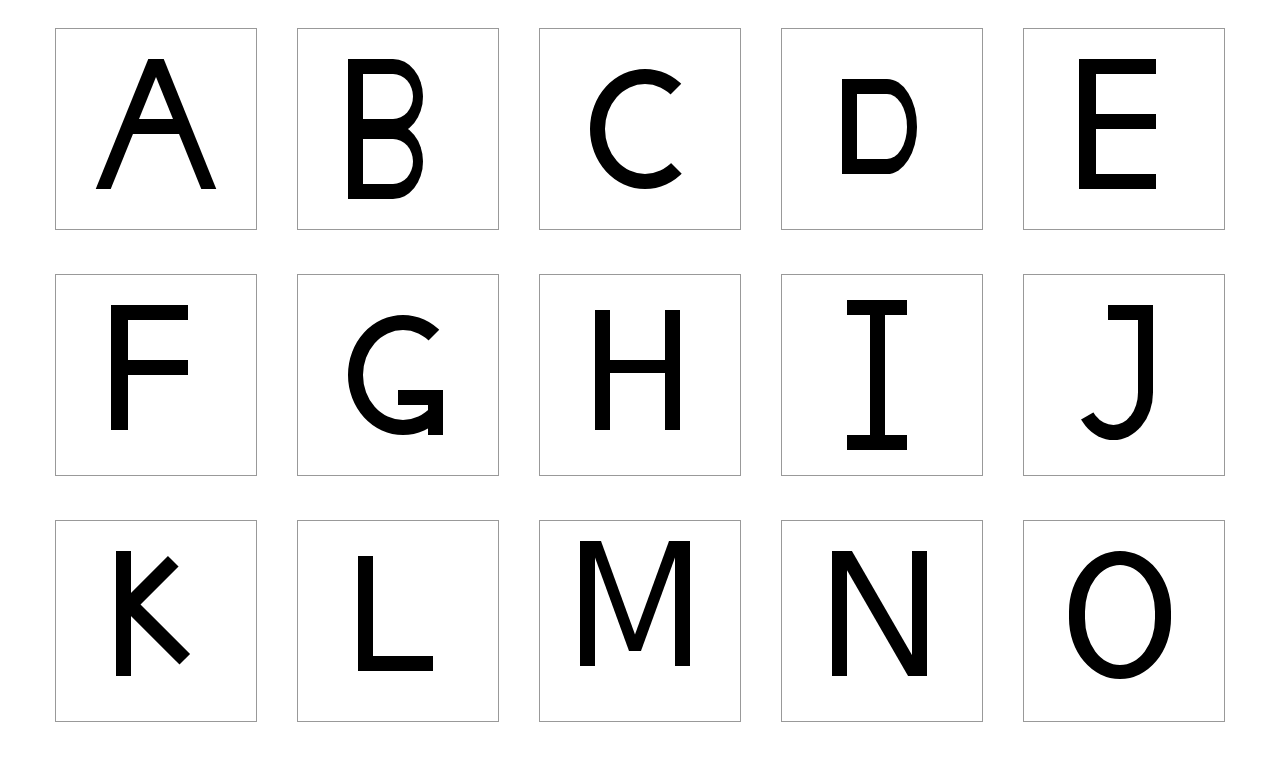
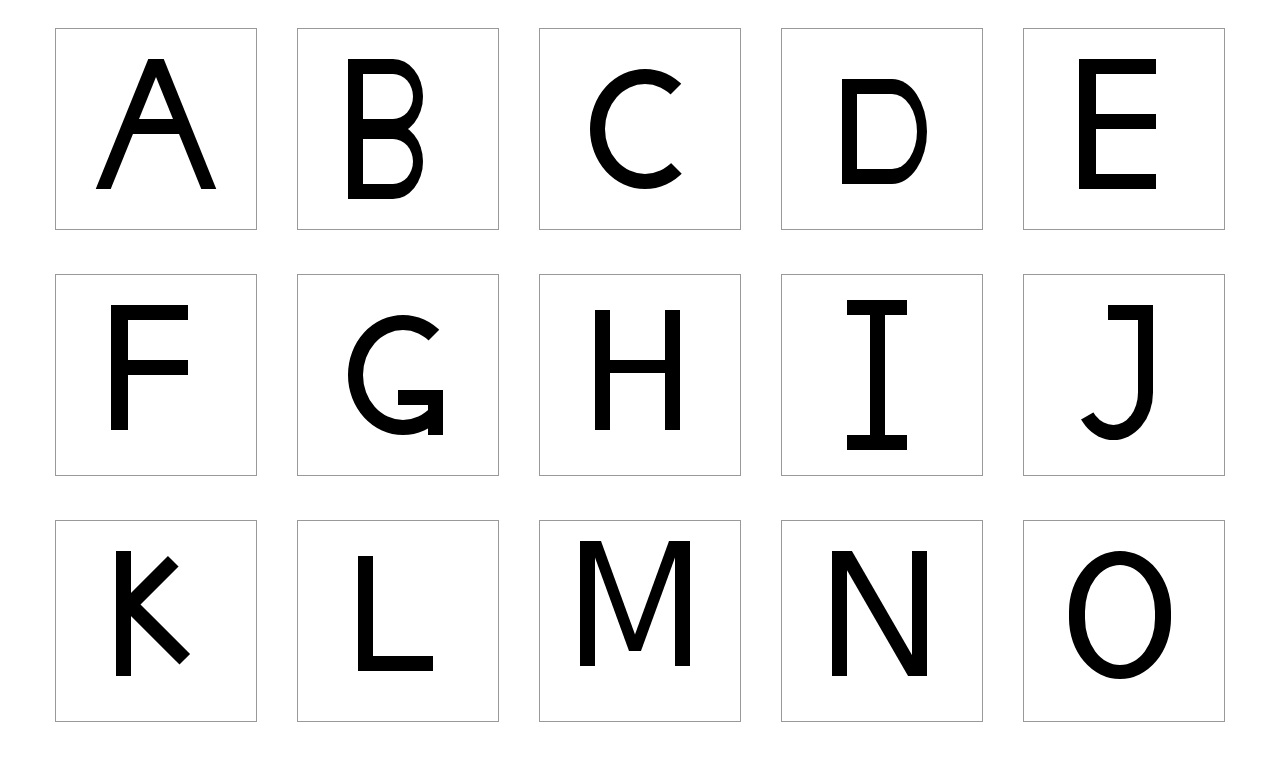
Before and after one commit to ivanYF/-css-letter, a Vue app: page / in a window 1280 px wide. Shown: the top 764 px of the page. Built offline with nearby package versions, Linux system fonts and the light colour scheme.

Commit message:
[modify:letetr D & change reame]

```diff
--- a/src/App.vue
+++ b/src/App.vue
@@ -622,13 +622,13 @@ export default {
             top:50px;
             left: 60px;
             width: 0;
-            height: 95px;
+            height: 105px;
             border-left: 15px solid #000;
             &:after{
                 content: '';
                 position: absolute;
-                width: 50px;
-                height: 65px;
+                width: 60px;
+                height: 75px;
                 border-width: 15px 10px 15px 0;
                 border-color: #000;
                 border-style: solid;
```
Also changed, not shown: 1 other file (tests, documents, lock files or other folders).
